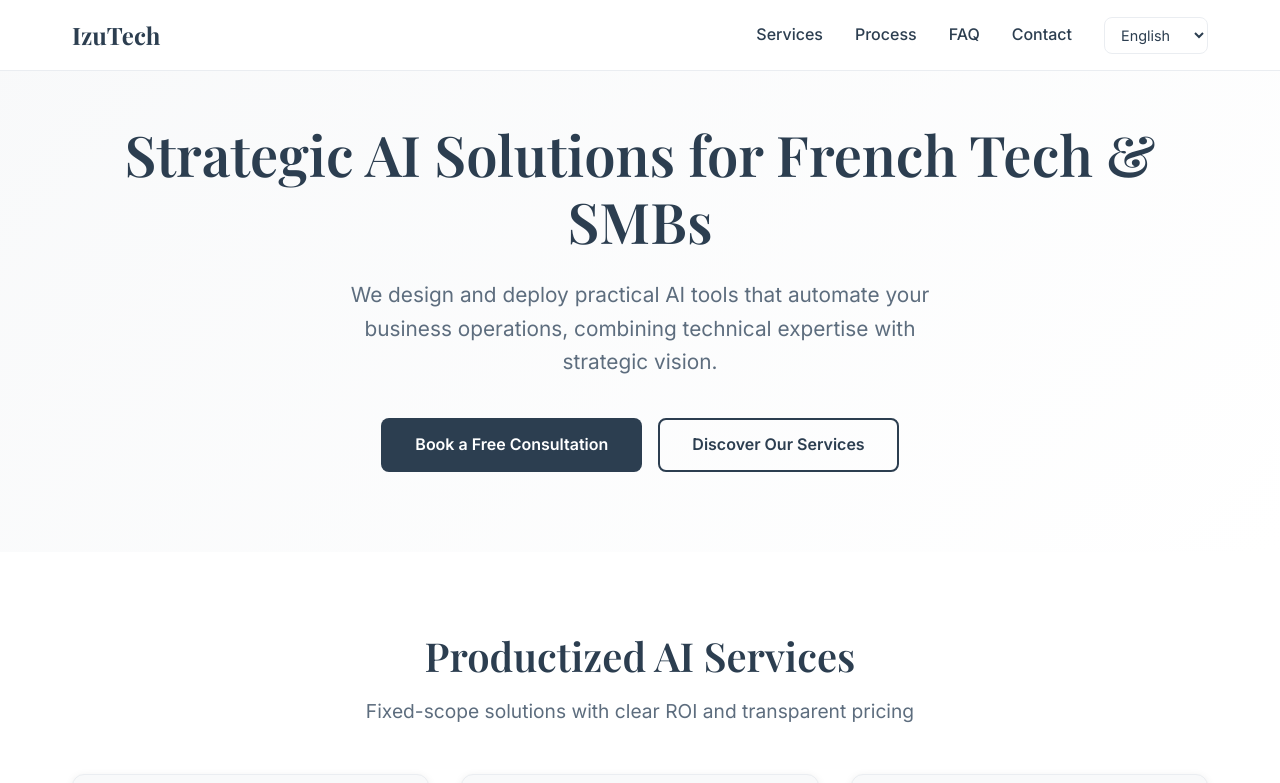
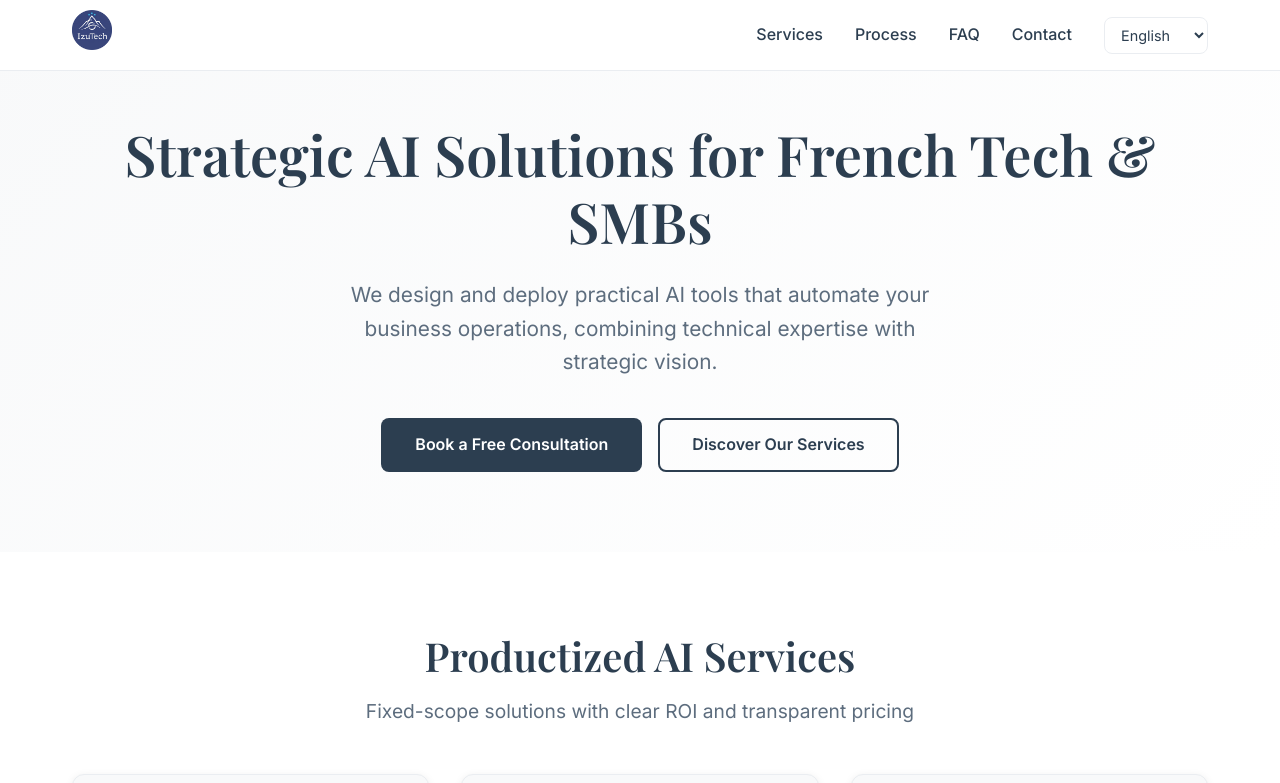
Before and after one commit to izumiberat/AI-Services, a plain HTML site: page index.html in a window 1280 px wide. Shown: the top 783 px of the page. Drawn offline with nearby package versions, Linux system fonts and the light colour scheme; a web font is replaced by a local one.

Commit message:
Update index.html

```diff
--- a/index.html
+++ b/index.html
@@ -3,6 +3,7 @@
 <head>
     <meta charset="UTF-8">
     <meta name="viewport" content="width=device-width, initial-scale=1.0">
+    <link rel="icon" type="image/png" href="photo/IzuTech-logo.png">
     <title>Strategic AI Solutions | For French Tech & SMBs</title>
     <meta name="description" content="Practical AI automation solutions for French businesses. From strategy to code, we build and ship AI tools that automate your operations.">
     <link rel="stylesheet" href="styles.css">
@@ -15,7 +16,9 @@
     <!-- Navigation -->
     <nav class="navbar">
         <div class="nav-container">
-            <a href="#" class="nav-logo" data-i18n="nav.logo">IzuTech</a>
+            <a href="#" class="nav-logo">
+                <img src="photo/IzuTech-logo.png" alt="IzuTech" style="height: 40px;">
+            </a>
             <ul class="nav-menu">
                 <li class="nav-item">
                     <a href="#services" class="nav-link" data-i18n="nav.services">Services</a>
```
